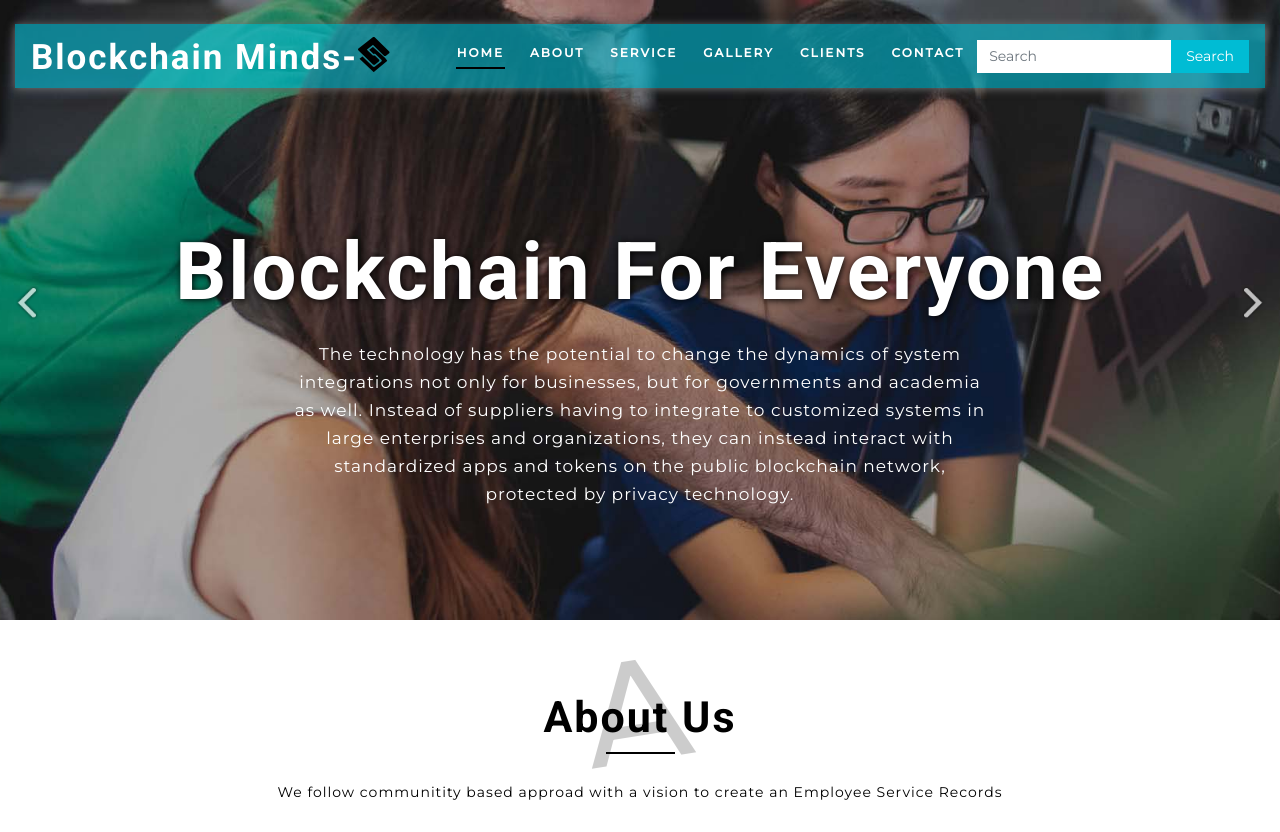
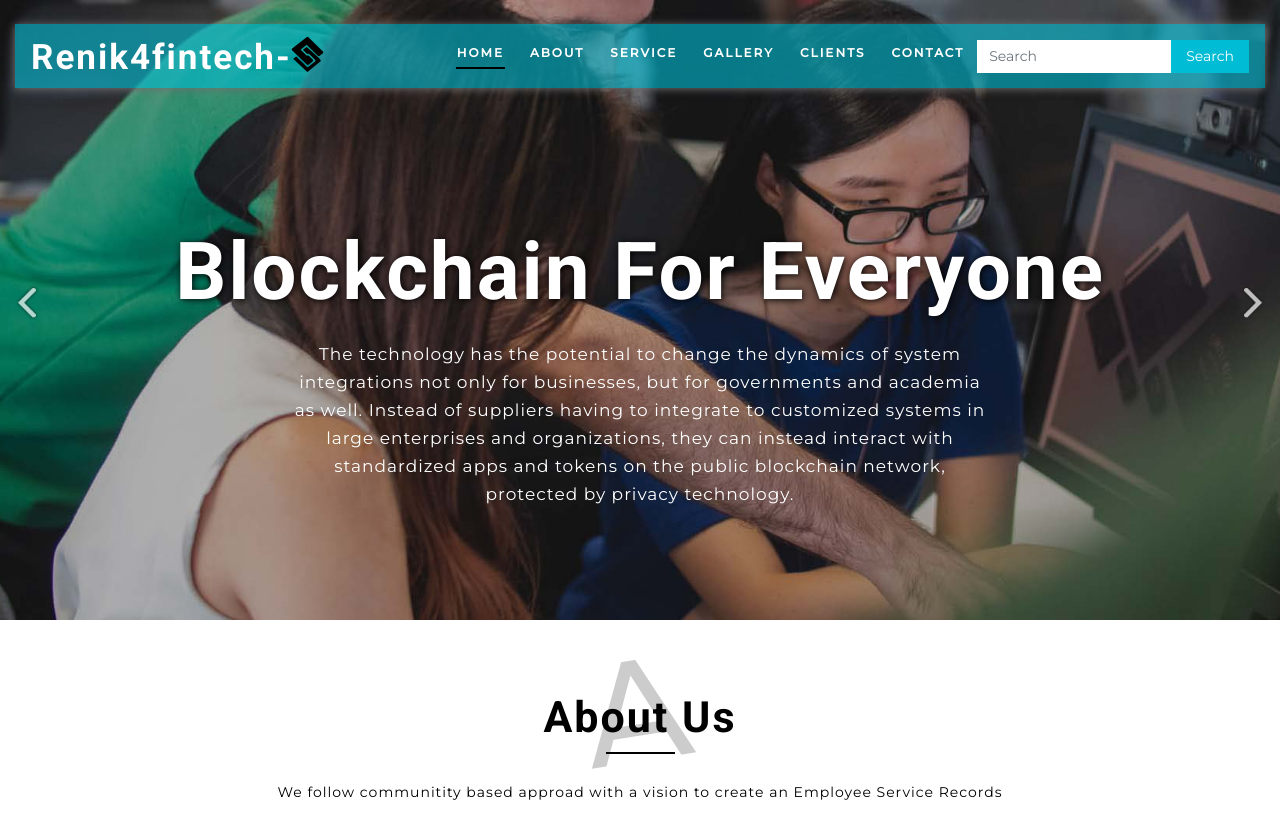
Before and after one commit to ngup1239/btc.github.io, a plain HTML site: page index.html in a window 1280 px wide. Shown: the top 832 px of the page. Drawn offline with Linux system fonts and the light colour scheme.

Commit message:
Update index.html

```diff
--- a/index.html
+++ b/index.html
@@ -7,7 +7,7 @@
   <!DOCTYPE html>
   <html lang="zxx">
     <head>
-      <title>Blockchain Minds</title>
+      <title>Renik4Fintech</title>
       <!--meta tags -->
       <meta charset="UTF-8">
       <meta name="viewport" content="width=device-width, initial-scale=1">
@@ -47,7 +47,7 @@
             <!--//navigation section -->
             <nav class="navbar navbar-expand-lg navbar-light">
               <div class="hedder-up">
-                <h1><a class="navbar-brand" href="index.html">Blockchain Minds-<span class="fab fa-staylinked"></span></a></h1>
+                <h1><a class="navbar-brand" href="index.html">Renik4fintech-<span class="fab fa-staylinked"></span></a></h1>
               </div>
               <button class="navbar-toggler" type="button" data-toggle="collapse" data-target="#navbarSupportedContent" aria-controls="navbarSupportedContent" aria-expanded="false" aria-label="Toggle navigation">
               <span class="navbar-toggler-icon"></span>
```
